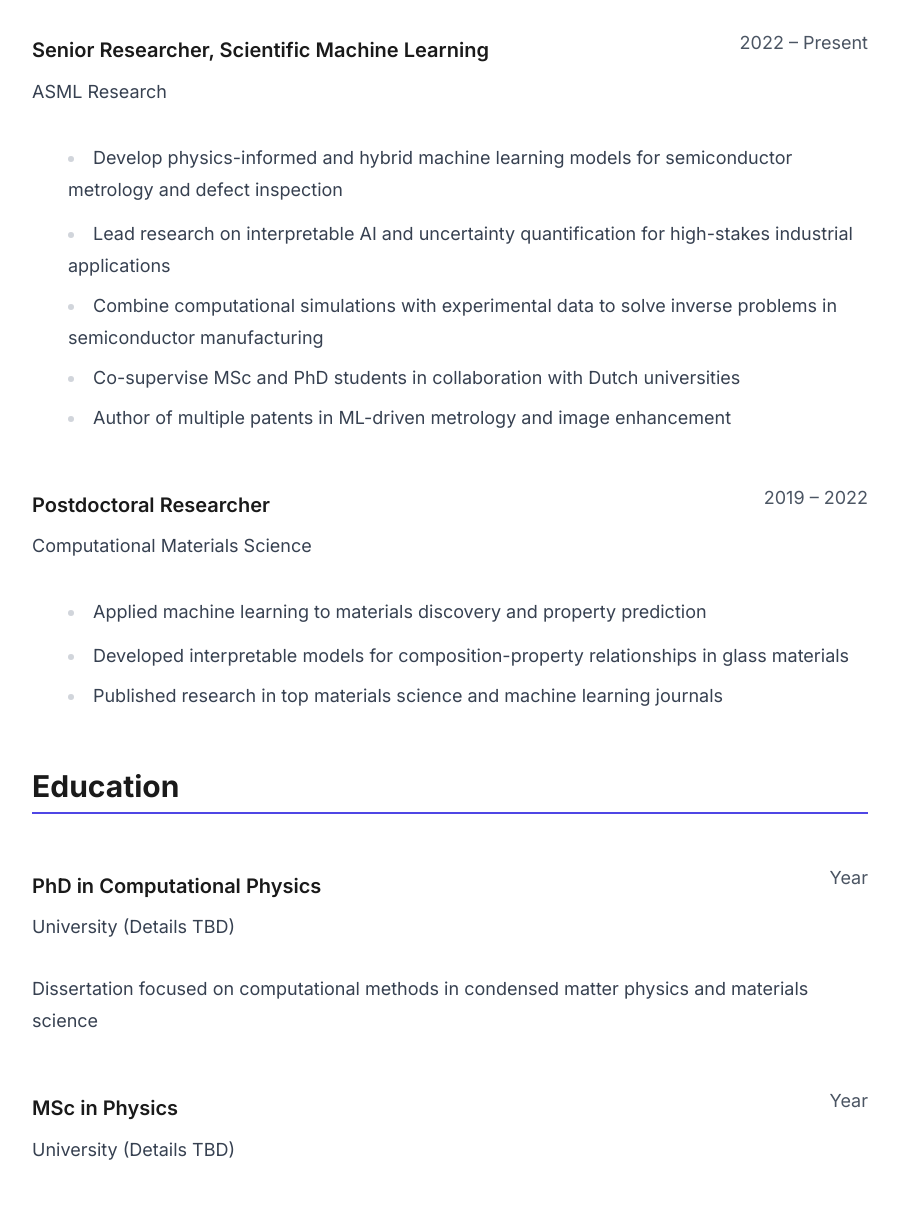
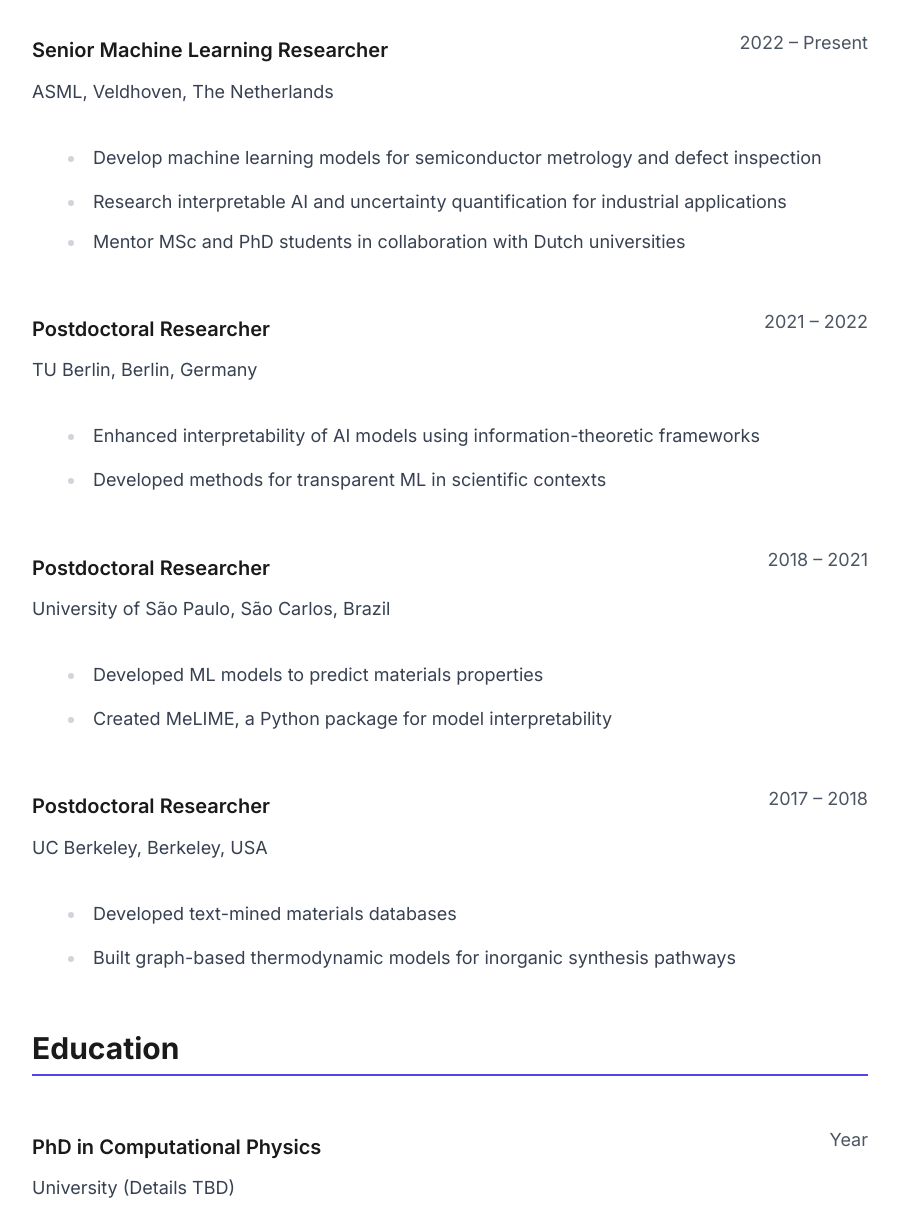
Before and after one commit to tiagobotari/tiagobotari.github.io, an Astro site: page /cv in a window 1280 px wide. Shown: the part 340-1569 px from the top of the page, without its empty margins (190-1089 px from the left). Built offline with nearby package versions, Linux system fonts and the light colour scheme; Astro itself is replaced by a stand-in of ours.

Commit message:
Update CV professional experience with detailed postdoc positions

```diff
--- a/src/pages/cv.astro
+++ b/src/pages/cv.astro
@@ -35,17 +35,15 @@ import Button from '../components/ui/Button.astro';
           <div>
             <div class="flex flex-col sm:flex-row sm:justify-between sm:items-start mb-2">
               <div>
-                <h3 class="text-xl font-semibold text-near-black">Senior Researcher, Scientific Machine Learning</h3>
-                <p class="text-lg text-gray-700">ASML Research</p>
+                <h3 class="text-xl font-semibold text-near-black">Senior Machine Learning Researcher</h3>
+                <p class="text-lg text-gray-700">ASML, Veldhoven, The Netherlands</p>
               </div>
               <p class="text-gray-600 sm:text-right">2022 – Present</p>
             </div>
             <ul class="list-disc list-inside text-gray-700 space-y-2 mt-3">
-              <li>Develop physics-informed and hybrid machine learning models for semiconductor metrology and defect inspection</li>
-              <li>Lead research on interpretable AI and uncertainty quantification for high-stakes industrial applications</li>
-              <li>Combine computational simulations with experimental data to solve inverse problems in semiconductor manufacturing</li>
-              <li>Co-supervise MSc and PhD students in collaboration with Dutch universities</li>
-              <li>Author of multiple patents in ML-driven metrology and image enhancement</li>
+              <li>Develop machine learning models for semiconductor metrology and defect inspection</li>
+              <li>Research interpretable AI and uncertainty quantification for industrial applications</li>
+              <li>Mentor MSc and PhD students in collaboration with Dutch universities</li>
             </ul>
           </div>
 
@@ -53,14 +51,41 @@ import Button from '../components/ui/Button.astro';
             <div class="flex flex-col sm:flex-row sm:justify-between sm:items-start mb-2">
               <div>
                 <h3 class="text-xl font-semibold text-near-black">Postdoctoral Researcher</h3>
-                <p class="text-lg text-gray-700">Computational Materials Science</p>
+                <p class="text-lg text-gray-700">TU Berlin, Berlin, Germany</p>
               </div>
-              <p class="text-gray-600 sm:text-right">2019 – 2022</p>
+              <p class="text-gray-600 sm:text-right">2021 – 2022</p>
             </div>
             <ul class="list-disc list-inside text-gray-700 space-y-2 mt-3">
-              <li>Applied machine learning to materials discovery and property prediction</li>
-              <li>Developed interpretable models for composition-property relationships in glass materials</li>
-              <li>Published research in top materials science and machine learning journals</li>
+              <li>Enhanced interpretability of AI models using information-theoretic frameworks</li>
+              <li>Developed methods for transparent ML in scientific contexts</li>
+            </ul>
+          </div>
+
+          <div>
+            <div class="flex flex-col sm:flex-row sm:justify-between sm:items-start mb-2">
+              <div>
+                <h3 class="text-xl font-semibold text-near-black">Postdoctoral Researcher</h3>
+                <p class="text-lg text-gray-700">University of São Paulo, São Carlos, Brazil</p>
+              </div>
+              <p class="text-gray-600 sm:text-right">2018 – 2021</p>
+            </div>
+            <ul class="list-disc list-inside text-gray-700 space-y-2 mt-3">
+              <li>Developed ML models to predict materials properties</li>
+              <li>Created MeLIME, a Python package for model interpretability</li>
+            </ul>
+          </div>
+
+          <div>
+            <div class="flex flex-col sm:flex-row sm:justify-between sm:items-start mb-2">
+              <div>
+                <h3 class="text-xl font-semibold text-near-black">Postdoctoral Researcher</h3>
+                <p class="text-lg text-gray-700">UC Berkeley, Berkeley, USA</p>
+              </div>
+              <p class="text-gray-600 sm:text-right">2017 – 2018</p>
+            </div>
+            <ul class="list-disc list-inside text-gray-700 space-y-2 mt-3">
+              <li>Developed text-mined materials databases</li>
+              <li>Built graph-based thermodynamic models for inorganic synthesis pathways</li>
             </ul>
           </div>
         </div>
```
